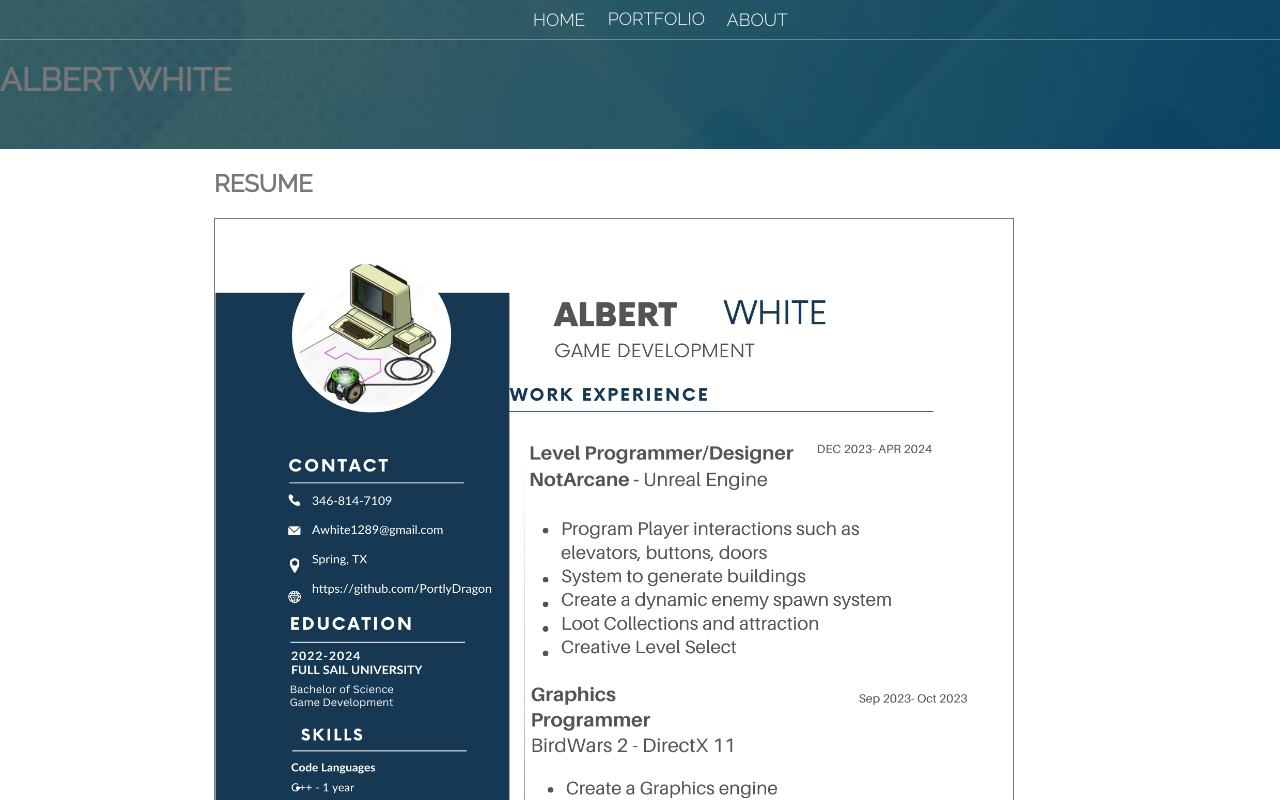
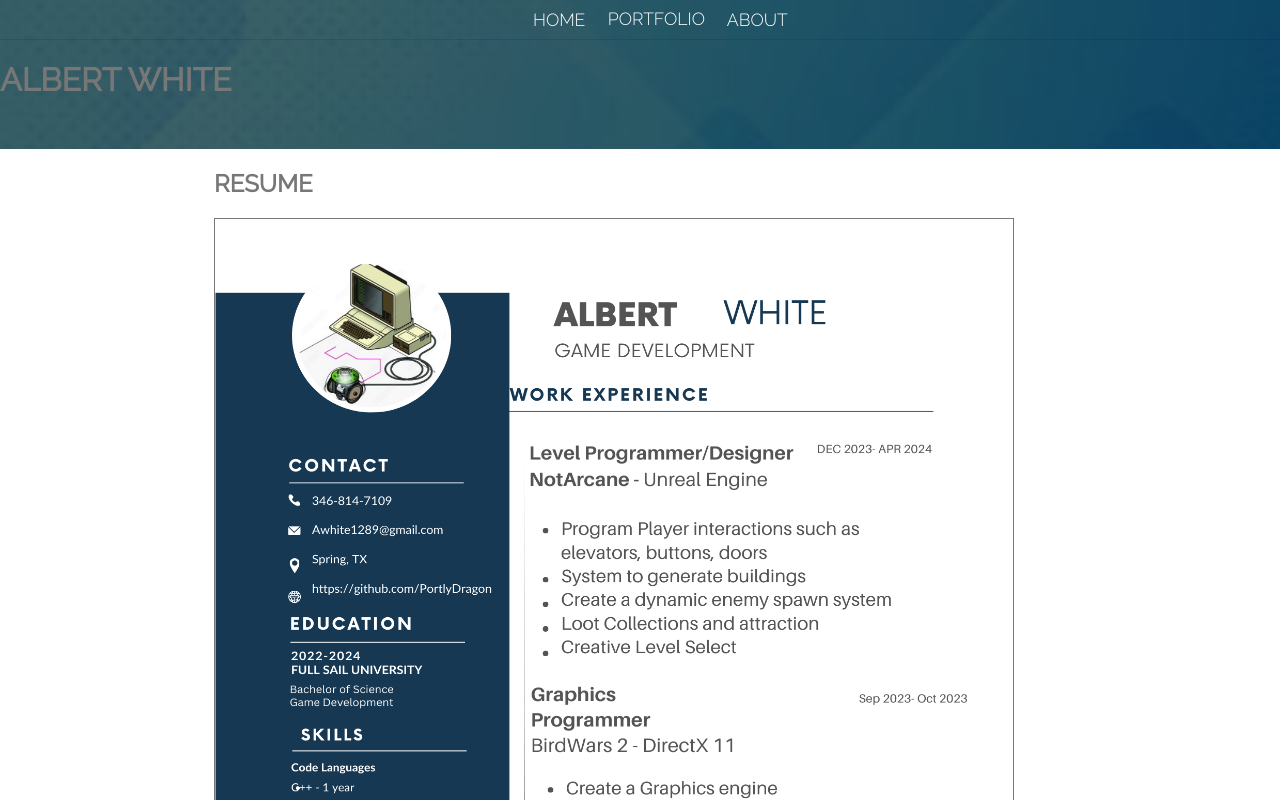
Before and after one commit to PortlyDragon/Resume, a plain HTML site: page index.html in a window 1280 px wide. Shown: the top 800 px of the page. Drawn offline with Linux system fonts and the light colour scheme.

Commit message:
Update Style.css

```diff
--- a/Style.css
+++ b/Style.css
@@ -30,11 +30,11 @@ html,body{
 {
     background-color: rgba(255, 255,255,.3);
 }
-.main-nav{
+.main-nav {
     text-align: center;
     font-size: 1.1em;
     font-weight: lighter;
-    border-bottom: 1px solid rgba(255, 255, 255, .3);
+    border-bottom: 1px solid rgba(1, 1, 1, .1)
 }
 .main-header {
     background-color: rgba(1,1,1,.6);
```
